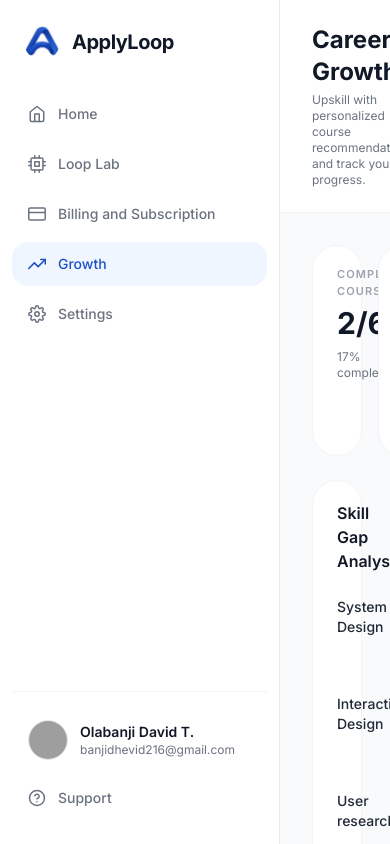
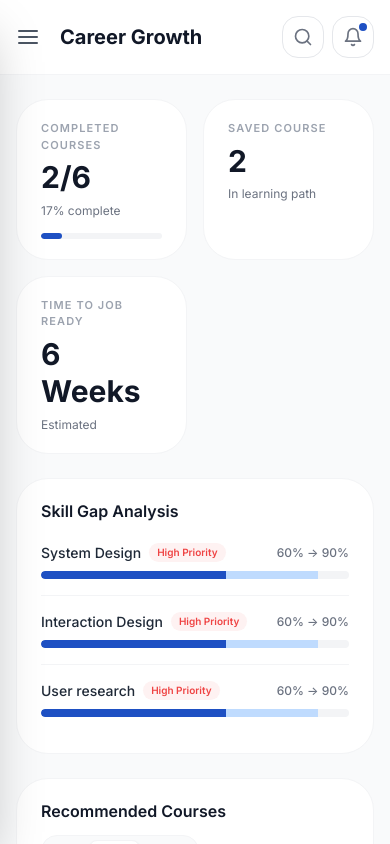
Before and after one commit to Adesanya221/weareapplyloopsub, a Next.js app: page /growth in a window 390 px wide. Built offline with nearby package versions, Linux system fonts and the light colour scheme; no server answers; sample sign-in values are in the browser's storage; grey boxes are pictures that could not be loaded.

Commit message:
Feat: Complete mobile responsiveness across dashboard and sub-pages

```diff
--- a/src/pages/billing.js
+++ b/src/pages/billing.js
@@ -112,7 +112,7 @@ function ChangePlanView({ onBack }) {
       </button>
 
       {/* Plan cards */}
-      <div className="grid grid-cols-3 gap-4">
+      <div className="grid grid-cols-1 md:grid-cols-3 gap-4">
         {PLANS.map((plan) => {
           const isCurrent = plan.name === selectedPlan || plan.current;
           return (
@@ -207,8 +207,8 @@ export default function BillingPage() {
         {view === 'main' && (
           <div className="max-w-4xl space-y-6">
             {/* Plan Card */}
-            <div className="bg-white border border-gray-100 rounded-2xl px-8 py-6">
-              <div className="flex gap-10">
+            <div className="bg-white border border-gray-100 rounded-2xl px-6 sm:px-8 py-6">
+              <div className="flex flex-col sm:flex-row gap-6 sm:gap-10">
                 {/* Left: plan name + usage */}
                 <div className="flex-1">
                   <p className="text-xs text-gray-400 font-medium uppercase tracking-wider mb-1">Plan</p>
--- a/src/pages/dashboard.js
+++ b/src/pages/dashboard.js
@@ -111,7 +111,7 @@ export default function Dashboard() {
       <SEO title="Home" />
 
       {/* Stat Cards Container */}
-      <div className="grid grid-cols-1 md:grid-cols-5 gap-6 mb-8 select-none">
+      <div className="grid grid-cols-2 sm:grid-cols-3 lg:grid-cols-5 gap-4 md:gap-6 mb-8 select-none">
         {stats.map((stat, i) => {
           const Icon = stat.icon;
           const isActive = activeFilter === stat.filterKey;
@@ -143,7 +143,7 @@ export default function Dashboard() {
       </div>
 
       {/* Interactive Updates / Action Bar */}
-      <div className="bg-white dark:bg-gray-800 border border-gray-100 dark:border-gray-700 rounded-2xl p-6 mb-8 flex justify-between items-center shadow-sm">
+      <div className="bg-white dark:bg-gray-800 border border-gray-100 dark:border-gray-700 rounded-2xl p-5 md:p-6 mb-8 flex flex-col sm:flex-row justify-between items-start sm:items-center gap-4 shadow-sm">
         <div>
           <h3 className="text-base font-bold text-gray-950 dark:text-white">
             Job Tracker Updates
--- a/src/pages/growth.js
+++ b/src/pages/growth.js
@@ -155,7 +155,7 @@ export default function GrowthPage() {
       <DashboardLayout>
         <div className="max-w-4xl space-y-6">
           {/* ── Stats row ── */}
-          <div className="flex gap-4">
+          <div className="grid grid-cols-2 md:grid-cols-4 gap-4">
             {STATS.map((s) => (
               <StatCard key={s.label} {...s} />
             ))}
@@ -174,9 +174,9 @@ export default function GrowthPage() {
           {/* ── Recommended Courses ── */}
           <div className="bg-white border border-gray-100 rounded-2xl px-6 py-5">
             {/* Header + filters */}
-            <div className="flex items-center justify-between mb-4">
+            <div className="flex flex-col sm:flex-row items-start sm:items-center justify-between gap-3 mb-4">
               <h2 className="text-base font-semibold text-gray-900">Recommended Courses</h2>
-              <div className="flex items-center gap-3">
+              <div className="flex flex-wrap items-center gap-2 sm:gap-3">
                 <div className="flex bg-gray-50 border border-gray-100 rounded-xl p-1 gap-1">
                   {FILTER_TABS.map((tab) => (
                     <button
@@ -199,7 +199,7 @@ export default function GrowthPage() {
             </div>
 
             {/* Course cards grid */}
-            <div className="grid grid-cols-2 gap-4">
+            <div className="grid grid-cols-1 sm:grid-cols-2 gap-4">
               {filteredCourses.map((course) => (
                 <CourseCard key={course.id} course={course} />
               ))}
--- a/src/pages/loop-lab.js
+++ b/src/pages/loop-lab.js
@@ -151,7 +151,7 @@ export default function LoopLabPage() {
             {INTERVIEWS.map((iv) => (
               <div
                 key={iv.id}
-                className="flex items-center justify-between px-6 py-5 hover:bg-gray-50/60 transition-colors"
+                className="flex flex-col sm:flex-row items-start sm:items-center justify-between px-6 py-5 gap-4 sm:gap-0 hover:bg-gray-50/60 transition-colors"
               >
                 {/* Left: company + role + meta */}
                 <div className="flex flex-col gap-1.5 min-w-0">
@@ -181,7 +181,7 @@ export default function LoopLabPage() {
                 </div>
 
                 {/* Right: days until + button */}
-                <div className="flex items-center gap-4 flex-shrink-0 ml-4">
+                <div className="flex w-full sm:w-auto items-center justify-between sm:justify-end gap-4 flex-shrink-0 sm:ml-4 border-t sm:border-0 border-gray-100 pt-4 sm:pt-0 mt-2 sm:mt-0">
                   <span className="text-sm text-gray-500 whitespace-nowrap">
                     <span className="font-semibold text-gray-700">{iv.daysUntil} days</span> until
                   </span>
--- a/src/shared/components/DashboardLayout.js
+++ b/src/shared/components/DashboardLayout.js
@@ -11,7 +11,8 @@ import {
   FiHelpCircle,
   FiSearch,
   FiUser,
-  FiLogOut
+  FiLogOut,
+  FiMenu
 } from 'react-icons/fi';
 
 import NotificationDropdown from './NotificationDropdown';
@@ -24,6 +25,7 @@ const DashboardLayout = ({ children, logout: logoutProp }) => {
   const [isNotificationOpen, setIsNotificationOpen] = useState(false);
   const [isProfileOpen, setIsProfileOpen] = useState(false);
   const [showSignOut, setShowSignOut] = useState(false);
+  const [isMobileMenuOpen, setIsMobileMenuOpen] = useState(false);
   const { isDarkMode } = useTheme();
   const { user, logout: authLogout } = useAuth();
 
@@ -109,9 +111,17 @@ const DashboardLayout = ({ children, logout: logoutProp }) => {
   ];
 
   return (
-    <div className="flex h-screen bg-gray-50 dark:bg-gray-900 text-gray-900 dark:text-gray-100">
+    <div className="flex h-screen bg-gray-50 dark:bg-gray-900 text-gray-900 dark:text-gray-100 overflow-hidden">
+      {/* Mobile Sidebar Overlay */}
+      {isMobileMenuOpen && (
+        <div
+          className="fixed inset-0 bg-black/30 z-30 md:hidden backdrop-blur-sm"
+          onClick={() => setIsMobileMenuOpen(false)}
+        />
+      )}
+
       {/* Sidebar */}
-      <div className="w-[280px] bg-white dark:bg-gray-800 flex flex-col justify-between py-6 border-r border-gray-200 dark:border-gray-700 transition-all duration-300">
+      <div className={`fixed inset-y-0 left-0 z-40 transform ${isMobileMenuOpen ? 'translate-x-0' : '-translate-x-full'} md:relative md:translate-x-0 w-[280px] bg-white dark:bg-gray-800 flex flex-col justify-between py-6 border-r border-gray-200 dark:border-gray-700 transition-transform duration-300 shadow-2xl md:shadow-none h-full`}>
         <div>
           {/* Logo */}
           <div className="flex items-center px-6 mb-8 gap-3">
@@ -135,6 +145,7 @@ const DashboardLayout = ({ children, logout: logoutProp }) => {
                 <Link
                   key={index}
                   href={item.href}
+                  onClick={() => setIsMobileMenuOpen(false)}
                   className={`flex items-center px-4 py-3 rounded-xl transition-all font-medium text-sm gap-3 ${
                     isActive
                       ? 'bg-blue-50 text-primary dark:bg-blue-900/30 dark:text-blue-400'
@@ -205,8 +216,17 @@ const DashboardLayout = ({ children, logout: logoutProp }) => {
       {/* Main Content Area */}
       <div className="flex-1 flex flex-col overflow-hidden">
         {/* Header Section */}
-        <header className="bg-white dark:bg-gray-800 border-b border-gray-100 dark:border-gray-700 px-8 py-6 sticky top-0 z-10">
-          <div className="flex justify-between items-center">
+        <header className="bg-white dark:bg-gray-800 border-b border-gray-100 dark:border-gray-700 px-4 md:px-8 py-4 md:py-6 sticky top-0 z-10">
+          <div className="flex justify-between items-center gap-4">
+            {/* Mobile Menu & Title */}
+            <div className="flex items-center gap-3">
+              <button
+                onClick={() => setIsMobileMenuOpen(true)}
+                className="p-2 -ml-2 text-gray-600 hover:bg-gray-100 dark:text-gray-300 dark:hover:bg-gray-700 rounded-lg md:hidden"
+              >
+                <FiMenu className="w-6 h-6" />
+              </button>
+
               {/* Page Title & Subtitle */}
               {(() => {
                 const pageMeta = {
@@ -223,17 +243,18 @@ const DashboardLayout = ({ children, logout: logoutProp }) => {
                   sub: '',
                 };
                 return (
-                <div className="flex flex-col">
-                  <h1 className="text-2xl font-bold text-gray-900 dark:text-gray-100">{meta.title}</h1>
-                  {meta.sub && <p className="text-xs text-gray-500 dark:text-gray-400 mt-1">{meta.sub}</p>}
+                  <div className="flex flex-col min-w-0">
+                    <h1 className="text-xl md:text-2xl font-bold text-gray-900 dark:text-gray-100 truncate">{meta.title}</h1>
+                    {meta.sub && <p className="text-xs text-gray-500 dark:text-gray-400 mt-0.5 md:mt-1 hidden sm:block truncate">{meta.sub}</p>}
                   </div>
                 );
               })()}
+            </div>
 
             {/* Search and Notifications */}
-            <div className="flex items-center gap-4">
-              {/* Search Bar */}
-              <div className="relative w-80">
+            <div className="flex items-center gap-2 md:gap-4 shrink-0">
+              {/* Search Bar (Hidden on mobile) */}
+              <div className="relative w-48 lg:w-80 hidden md:block">
                 <span className="absolute inset-y-0 left-0 pl-3.5 flex items-center pointer-events-none text-gray-400">
                   <FiSearch className="h-4 w-4" />
                 </span>
@@ -243,6 +264,11 @@ const DashboardLayout = ({ children, logout: logoutProp }) => {
                   className="w-full pl-10 pr-4 py-2 border border-gray-200 dark:border-gray-600 rounded-xl bg-gray-50 dark:bg-gray-700 text-sm placeholder-gray-400 focus:outline-none focus:ring-2 focus:ring-primary focus:border-transparent transition-all"
                 />
               </div>
+
+              {/* Mobile Search Button (Visible only on mobile) */}
+              <button className="md:hidden p-2.5 text-gray-500 hover:bg-gray-50 dark:text-gray-300 dark:hover:bg-gray-700 rounded-xl transition-all border border-gray-200 dark:border-gray-600">
+                <FiSearch className="h-5 w-5" />
+              </button>
 
               {/* Notification Button */}
               <div className="relative">
@@ -265,7 +291,7 @@ const DashboardLayout = ({ children, logout: logoutProp }) => {
         </header>
 
         {/* Main Content */}
-        <main className="flex-1 overflow-y-auto px-8 py-8 bg-gray-50 dark:bg-gray-900">
+        <main className="flex-1 overflow-y-auto overflow-x-hidden px-4 md:px-8 py-6 md:py-8 bg-gray-50 dark:bg-gray-900">
           {children}
         </main>
       </div>
```
Lines whose indentation alone changed are shown as unchanged.
